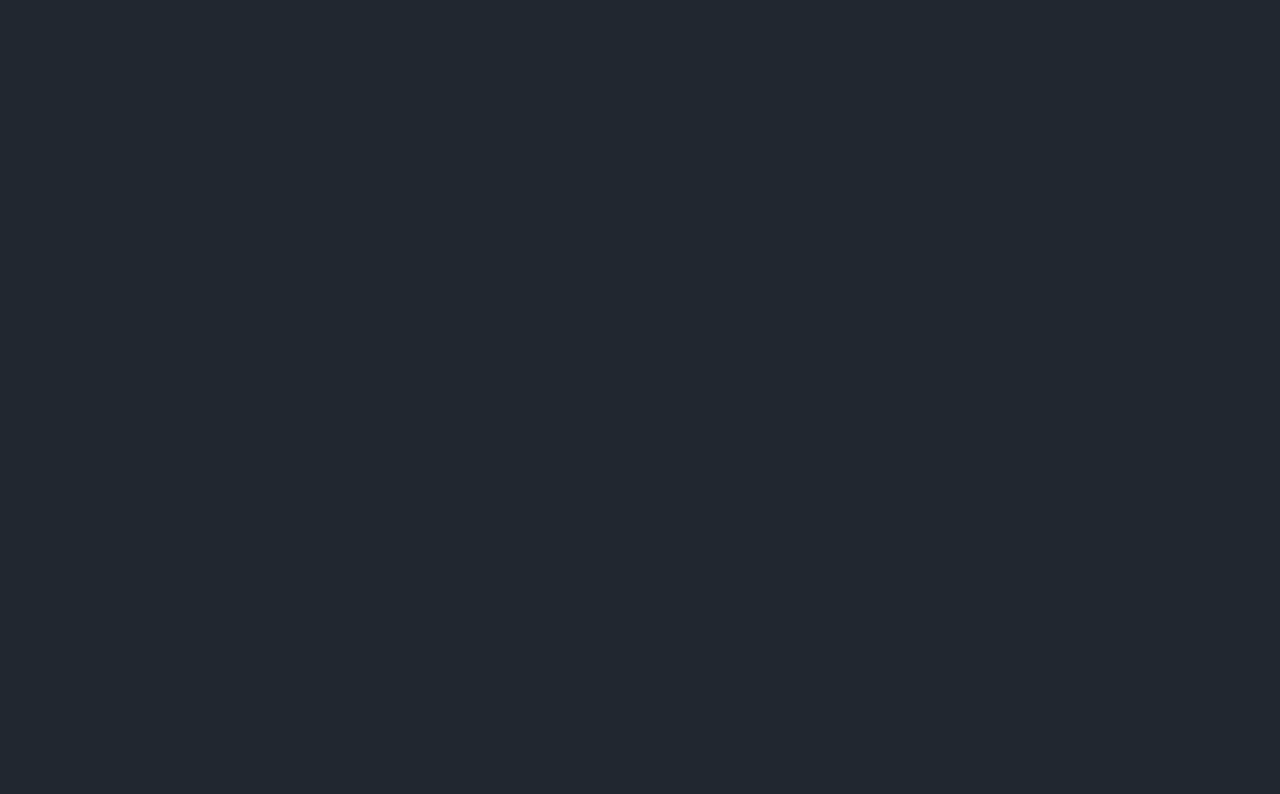
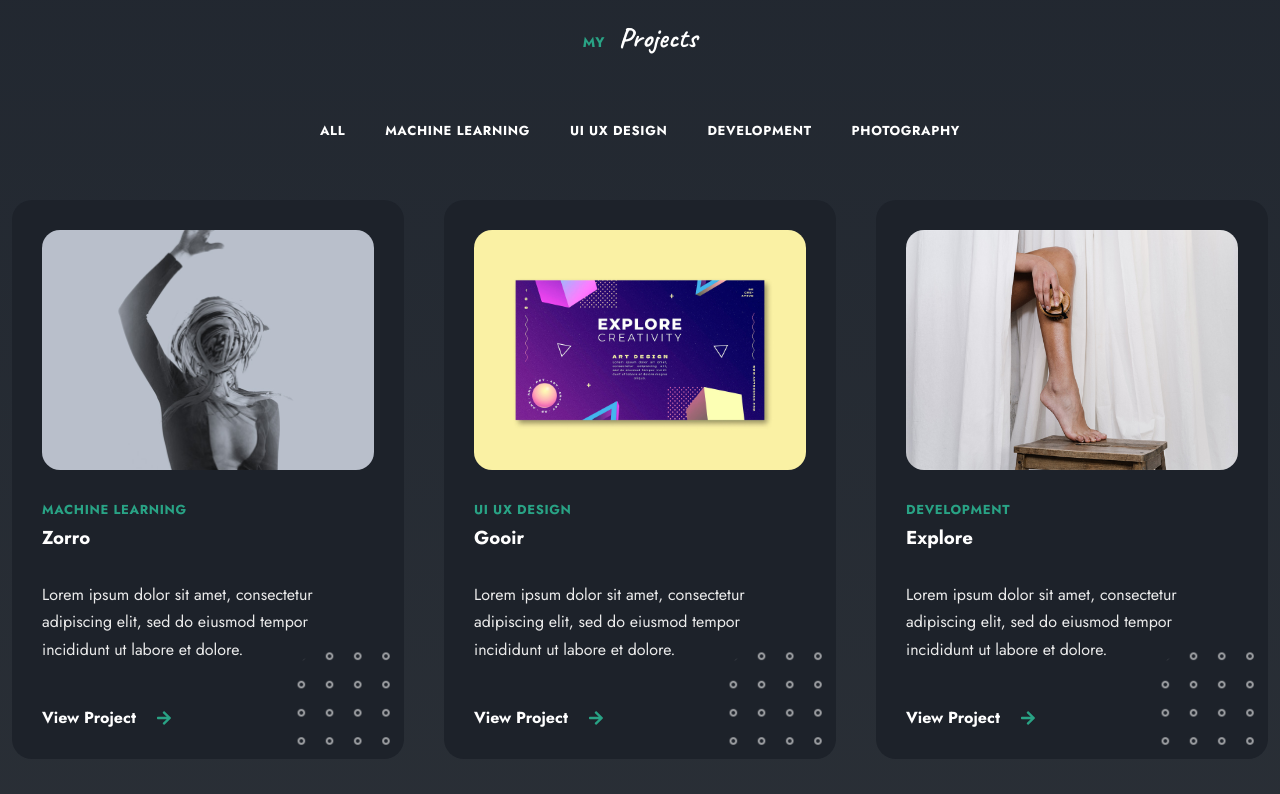
Before and after one commit to khrlaimn/portfolio-website, a React (Vite) app: page / in a window 1280 px wide. Shown: the part 1546-2340 px from the top of the page. Before the commit the page ends 1496 px from the top, so only its background shows below. Built offline with nearby package versions, Linux system fonts and the light colour scheme.

Commit message:
add portfolio section

```diff
--- a/package.json
+++ b/package.json
@@ -10,6 +10,7 @@
     "preview": "vite preview"
   },
   "dependencies": {
+    "framer-motion": "^11.0.5",
     "react": "^18.2.0",
     "react-dom": "^18.2.0",
     "react-icons": "^5.0.1",
--- a/src/App.css
+++ b/src/App.css
@@ -219,11 +219,35 @@ img {
   background-color: var(--container-color);
   overflow: hidden;
   text-align: left;
+  position: relative;
 }
 
 .card-one{
   padding: 30px 35px;
   border-radius: 18px;
+}
+
+.card-two{
+  padding: 30px;
+  border-radius: 20px;
+}
+
+
+.link{
+  display: inline-flex;
+  align-items: center;
+  color: var(--title-color);
+  font-weight: 700;
+}
+
+.link__icon{
+  color: var(--primary-color);
+  margin-left: 20px;
+  transition: all 0.3s var(--transition);
+}
+
+.link:hover .link__icon{
+  margin-left: 15px;
 }
 
 .c__shape{
--- a/src/App.jsx
+++ b/src/App.jsx
@@ -2,12 +2,14 @@ import React from "react";
 import "./App.css";
 import Home from "./components/home/Home";
 import Skills from "./components/skills/Skills";
+import Portfolio from "./components/portfolio/Portfolio";
 
 function App() {
   return (
     <main className="main">
       <Home />
       <Skills />
+      <Portfolio />
     </main>
   );
 }
--- a/src/Data.jsx
+++ b/src/Data.jsx
@@ -142,7 +142,7 @@ export const projects = [
   {
     id: 1,
     img: Project1,
-    category: 'Branding',
+    category: 'Machine Learning',
     title: 'Zorro',
     description:
       'Lorem ipsum dolor sit amet, consectetur adipiscing elit, sed do eiusmod tempor incididunt ut labore et dolore.',
@@ -182,7 +182,7 @@ export const projects = [
   {
     id: 6,
     img: Project6,
-    category: 'Branding',
+    category: 'Machine Learning',
     title: 'Kana',
     description:
       'Lorem ipsum dolor sit amet, consectetur adipiscing elit, sed do eiusmod tempor incididunt ut labore et dolore.',
--- /dev/null
+++ b/src/components/portfolio/Items.jsx
@@ -0,0 +1,42 @@
+import React from "react";
+import { FaArrowRight } from "react-icons/fa";
+import shapeTwo from "../../assets/shape-2.png";
+import { motion } from "framer-motion";
+
+const Items = ({ projectItems }) => {
+  return (
+    <>
+      {projectItems.map((projectItem) => {
+        const { id, img, category, title, description } = projectItem;
+        return (
+          <motion.div
+            layout
+            animate={{ opacity: 1, scale: 1 }}
+            initial={{ opacity: 0.8, scale: 0.6 }}
+            exit={{ opacity: 0.8, scale: 0.6 }}
+            transition={{ duration: 0.3 }}
+            className="portfolio__items card card-two"
+            key={id}
+          >
+            <div className="portfolio__img-wrapper">
+              <img src={img} alt="" className="portfolio__img" />
+            </div>
+
+            <span className="portfolio__category text-cs">{category}</span>
+            <h3 className="porfolio__title">{title}</h3>
+            <p className="portfolio__description">{description}</p>
+
+            <a href="" className="link">
+              View Project
+              <FaArrowRight className="link__icon"></FaArrowRight>
+            </a>
+
+            <img src={shapeTwo} alt="" className="shape c__shape" />
+          </motion.div>
+        );
+      })}
+    </>
+  );
+};
+
+export default Items;
--- /dev/null
+++ b/src/components/portfolio/List.jsx
@@ -0,0 +1,28 @@
+import React, { useState } from "react";
+
+const List = ({ list, filterItems }) => {
+  const [active, setActive] = useState(0);
+
+  return (
+    <div className="porfolio__list">
+      {list.map((category, index) => {
+        return (
+          <button
+            className={`${
+              active === index ? "active-work" : ""
+            } porfolio__list-item text-cs`}
+            key={index}
+            onClick={() => {
+              setActive(index);
+              filterItems(category);
+            }}
+          >
+            {category}
+          </button>
+        );
+      })}
+    </div>
+  );
+};
+
+export default List;
--- /dev/null
+++ b/src/components/portfolio/Portfolio.jsx
@@ -0,0 +1,50 @@
+import React, { useState } from "react";
+import List from "./List";
+import Items from "./Items";
+import { projects } from "../../Data";
+import "./portfolio.css";
+import { AnimatePresence } from "framer-motion";
+
+const allNavList = [
+  "all",
+  ...new Set(projects.map((project) => project.category)),
+];
+
+console.log(allNavList);
+
+const Portfolio = () => {
+  const [projectItems, setMenuItems] = useState(projects);
+  const [navList, setCategories] = useState(allNavList);
+
+  const filterItems = (category) => {
+    if (category === "all") {
+      setMenuItems(projects);
+      return;
+    }
+
+    const newProjectItems = projects.filter(
+      (item) => item.category === category
+    );
+
+    setMenuItems(newProjectItems);
+  };
+
+  return (
+    <section className="porfolio section" id="work">
+      <h2 className="section__title text-cs">Portfolio</h2>
+      <p className="section__subtitle">
+        My <span>Projects</span>
+      </p>
+
+      <List list={navList} filterItems={filterItems} />
+
+      <div className="portfolio__container container grid">
+        <AnimatePresence initial={false}>
+          <Items projectItems={projectItems} />
+        </AnimatePresence>
+      </div>
+    </section>
+  );
+};
+
+export default Portfolio;
--- /dev/null
+++ b/src/components/portfolio/portfolio.css
@@ -0,0 +1,83 @@
+.porfolio {
+  background-image: var(--first-gradient);
+}
+
+.porfolio__list {
+  display: flex;
+  justify-content: center;
+  column-gap: 40px;
+  margin-bottom: 60px;
+}
+
+.porfolio__list-item {
+  color: var(--title-color);
+  font-size: var(--tiny-font-size);
+  font-weight: 700;
+  position: relative;
+  transition: all 0.7s var(--transition);
+}
+
+.porfolio__list-item::before {
+  content: "";
+  width: 0;
+  height: 2px;
+  max-width: 60%;
+  background-color: var(--primary-color);
+  position: absolute;
+  bottom: -12px;
+  left: 0;
+  transition: all 0.3s var(--transition);
+}
+
+.active__work {
+  color: var(--primary-color);
+}
+
+.active__work::before,
+.porfolio__list-item:hover::before {
+  width: 40px;
+}
+
+.portfolio__container {
+  display: grid;
+  grid-template-columns: repeat(3, 1fr);
+  gap: 40px;
+}
+
+.portfolio__img-wrapper {
+  border-radius: 18px;
+  overflow: hidden;
+}
+
+.portfolio__img {
+  height: 240px;
+  width: 100%;
+  object-fit: cover;
+  vertical-align: middle;
+  transition: all 0.6s var(--transition);
+}
+
+.portfolio__items:hover .portfolio__img {
+  transform: scale(1.04);
+}
+
+.portfolio__category {
+  color: var(--primary-color);
+  font-size: var(--tiny-font-size);
+  font-weight: 700;
+  margin-bottom: 5px;
+  display: block;
+}
+
+.portfolio__category,
+.portfolio__description {
+  margin-top: 30px;
+}
+
+.portfolio__title {
+  font-size: var(--h4-font-size);
+}
+
+.portfolio__description {
+  min-height: 125px;
+}
--- a/src/components/skills/Skills.jsx
+++ b/src/components/skills/Skills.jsx
@@ -1,6 +1,6 @@
 import React from "react";
 import { skills } from "../../Data";
-import shapeTwo from "../../assets/shape-2.png"
+import shapeTwo from "../../assets/shape-2.png";
 
 // Import Swiper React components
 import { Swiper, SwiperSlide } from "swiper/react";
@@ -45,7 +45,7 @@ const Skills = () => {
       >
         {skills.map(({ name, title, description }, index) => {
           return (
-            <SwiperSlide className="skills__item card card-one">
+            <SwiperSlide className="skills__item card card-one" key={index}>
               <span className="skills__subtitle text-cs">{name}</span>
 
               <h3 className="skills__title">{title}</h3>
```
Also changed, not shown: 1 other file (tests, documents, lock files or other folders).
